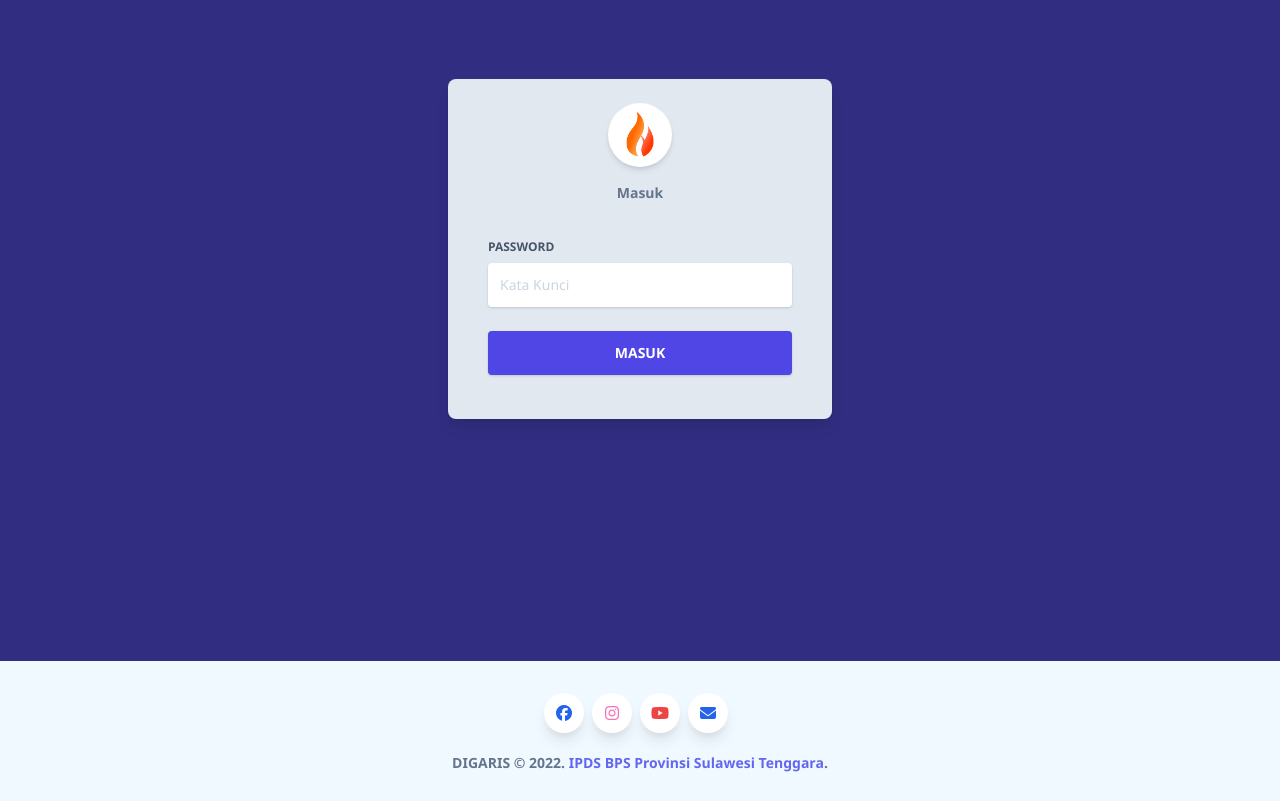
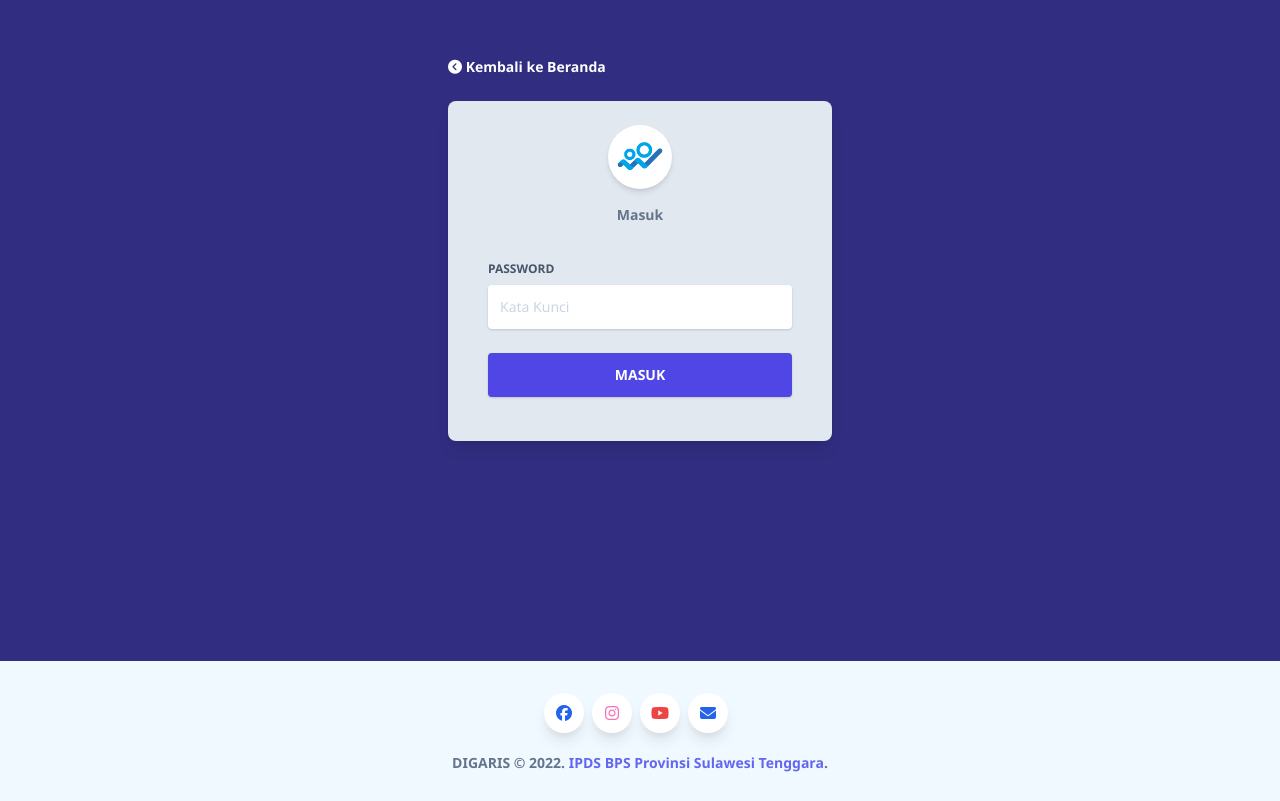
Before and after one commit to erfandom/digaris, a Next.js app: page /login/humas in a window 1280 px wide. Shown: the part 139-940 px from the top of the page. Built offline with nearby package versions, Linux system fonts and the light colour scheme.

Commit message:
Update humas.js

```diff
--- a/pages/login/humas.js
+++ b/pages/login/humas.js
@@ -1,5 +1,4 @@
 import React from "react";
-import Link from "next/link";
 
 // layout for page
 
@@ -15,12 +14,15 @@ export default function Login() {
       <div className="container mx-auto px-4 h-full">
         <div className="flex content-center items-center justify-center h-full">
           <div className="w-full lg:w-4/12 px-4">
+            <h6 className="text-white text-sm mb-6 mx-auto items-center w-full font-bold">
+            <a href="/"><i className="fas fa-chevron-circle-left"></i>  Kembali ke Beranda </a>
+            </h6>
             <div className="relative flex flex-col min-w-0 break-words w-full mb-6 shadow-lg rounded-lg bg-blueGray-200 border-0">
               <div className="rounded-t mb-0 px-6 py-6">
               <img
                 alt="..."
                 className="shadow-md rounded-full max-w-full w-16 mx-auto p-2 bg-white"
-                src="/img/logo/humas.png"
+                src="/img/logo/sp.png"
               />
                 <div className="text-center mb-3 mt-4">
                   <h6 className="text-blueGray-500 text-sm font-bold">
@@ -45,12 +47,14 @@ export default function Login() {
                   </div>
 
                   <div className="text-center mt-6">
+                  <a href="https://google.com">
                     <button
                       className="bg-indigo-600 text-white active:bg-blueGray-600 text-sm font-bold uppercase px-6 py-3 rounded shadow hover:shadow-lg outline-none focus:outline-none mr-1 mb-1 w-full ease-linear transition-all duration-150"
                       type="button"
                     >
                       Masuk
                     </button>
+                  </a>
                   </div>
                 </form>
               </div>
```
